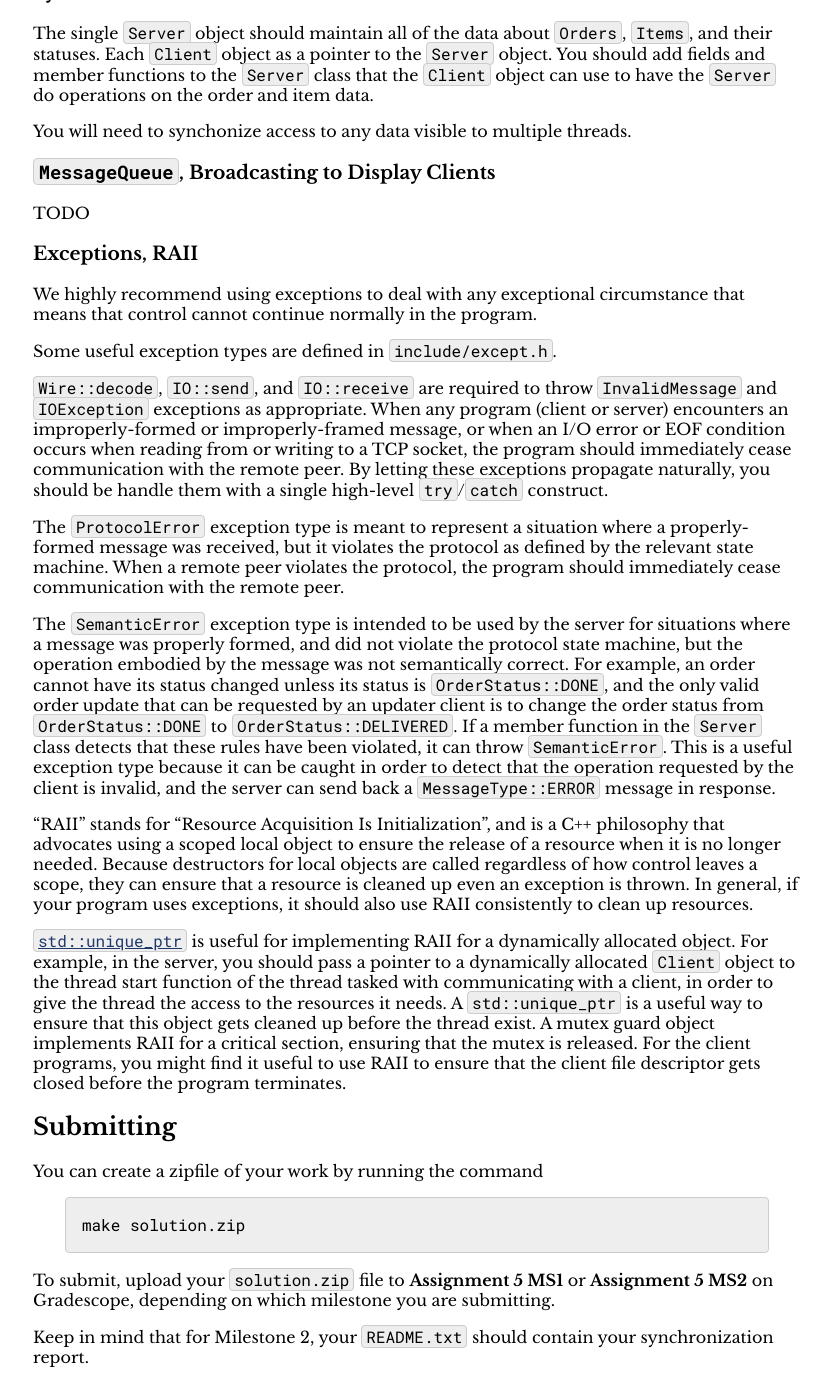
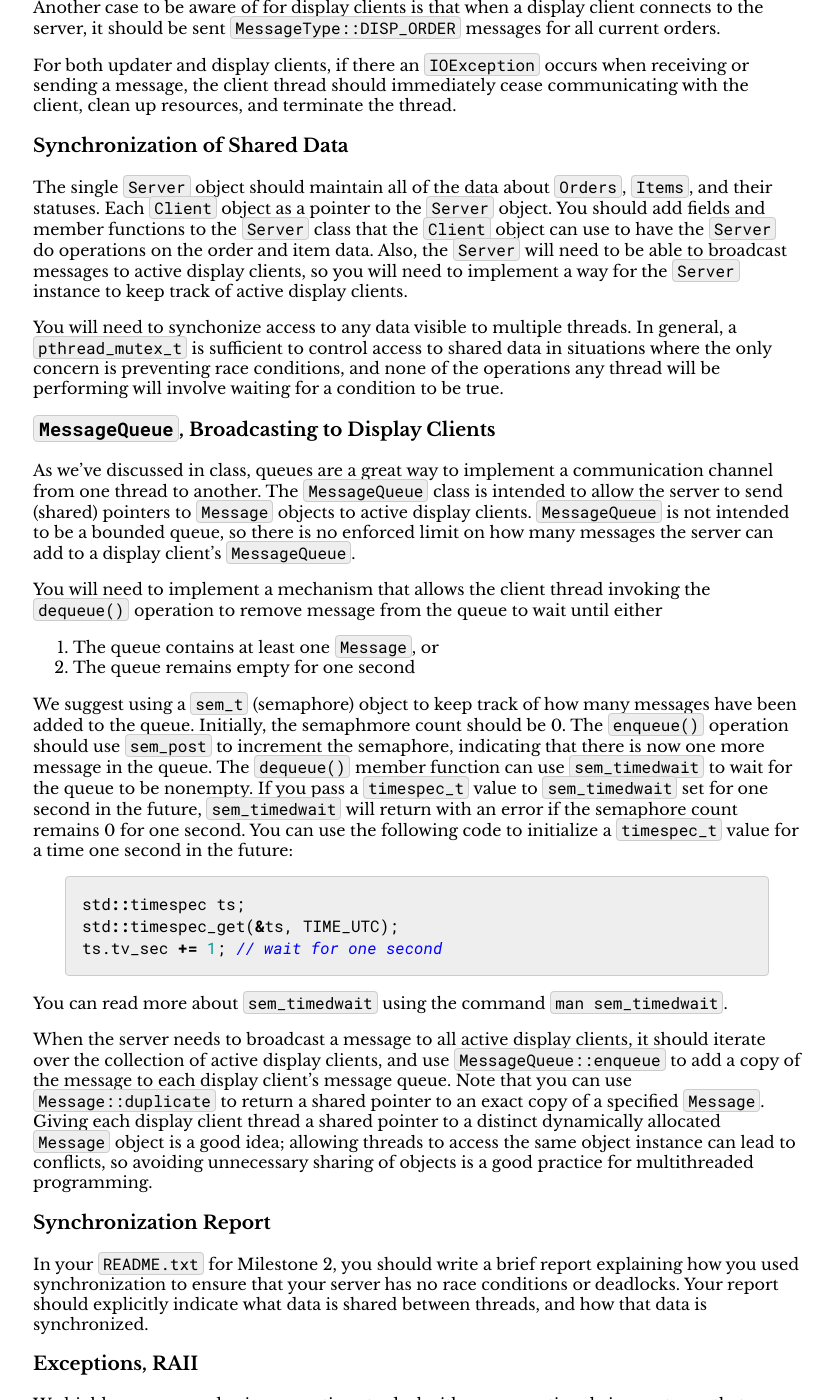
Before and after one commit to jhucsf/spring2026, a Jekyll site: the page built from assign/assign05.md, in a window 1280 px wide and 1400 px high, scrolled down 15941 px. Shown: the whole window, without its empty margins (223-1056 px from the left). Built offline with Jekyll 4.4.1, drawn with Linux system fonts in a browser that asks for light colours; some of the changed text lies outside the part shown.

Commit message:
MS2 content is ready?

````diff
--- a/assign/assign05.md
+++ b/assign/assign05.md
@@ -41,6 +41,13 @@ Updates:
 
 *4/15*: linked to a [screencast video](https://jh.hosted.panopto.com/Panopto/Pages/Viewer.aspx?id=42dc6767-076e-47a4-8bf0-b42d01350c73) with some suggestions for running
 and testing the client and server programs.
+
+*4/19*: added content to the [Server](#the-server) section, and added
+[Synchronization of Shared Data](#synchronization-of-shared-data),
+[`MessageQueue`, Broadcasting to Display Clients](#messagequeue-broadcasting-to-display-clients),
+and [Synchronization Report](#synchronization-report) sections.
+These changes include all of the information you should need to
+complete Milestone 2 of the assignment.
 
 ## Quick Guide
 
@@ -794,6 +801,10 @@ over the TCP connection. See the [`MessageQueue`, Broadcasting to Display
 Clients](#messagequeue-broadcasting-to-display-clients) for further
 details.
 
+Another case to be aware of for display clients is that when a display
+client connects to the server, it should be sent `MessageType::DISP_ORDER`
+messages for all current orders.
+
 For both updater and display clients, if there an `IOException` occurs
 when receiving or sending a message, the client thread should immediately
 cease communicating with the client, clean up resources, and terminate the
@@ -805,14 +816,65 @@ The single `Server` object should maintain all of the data about `Orders`,
 `Items`, and their statuses. Each `Client` object as a pointer to the
 `Server` object. You should add fields and member functions to the `Server`
 class that the `Client` object can use to have the `Server` do operations on
-the order and item data.
+the order and item data. Also, the `Server` will need to be able to
+broadcast messages to active display clients, so you will need to implement
+a way for the `Server` instance to keep track of active display clients.
 
 You will need to synchonize access to any data visible to multiple threads.
-
+In general, a `pthread_mutex_t` is sufficient to control access to shared
+data in situations where the only concern is preventing race conditions,
+and none of the operations any thread will be performing will involve
+waiting for a condition to be true.
 
 ### `MessageQueue`, Broadcasting to Display Clients
 
-TODO
+As we've discussed in class, queues are a great way to implement a communication
+channel from one thread to another. The `MessageQueue` class is intended to allow
+the server to send (shared) pointers to `Message` objects to active display
+clients. `MessageQueue` is not intended to be a bounded queue, so there is
+no enforced limit on how many messages the server can add to a display client's
+`MessageQueue`.
+
+You will need to implement a mechanism that allows the client thread invoking
+the `dequeue()` operation to remove message from the queue to wait until either
+
+1. The queue contains at least one `Message`, or
+2. The queue remains empty for one second
+
+We suggest using a `sem_t` (semaphore) object to keep track of how many messages
+have been added to the queue. Initially, the semaphmore count should be 0.
+The `enqueue()` operation should use `sem_post` to increment the semaphore,
+indicating that there is now one more message in the queue. The `dequeue()`
+member function can use `sem_timedwait` to wait for the queue to be nonempty.
+If you pass a `timespec_t` value to `sem_timedwait` set for one second in the
+future, `sem_timedwait` will return with an error if the semaphore count remains
+0 for one second. You can use the following code to initialize a `timespec_t`
+value for a time one second in the future:
+
+```c++
+std::timespec ts;
+std::timespec_get(&ts, TIME_UTC);
+ts.tv_sec += 1; // wait for one second
+```
+
+You can read more about `sem_timedwait` using the command `man sem_timedwait`.
+
+When the server needs to broadcast a message to all active display clients,
+it should iterate over the collection of active display clients, and use
+`MessageQueue::enqueue` to add a copy of the message to each display client's
+message queue. Note that you can use `Message::duplicate` to return a shared
+pointer to an exact copy of a specified `Message`. Giving each display client
+thread a shared pointer to a distinct dynamically allocated `Message` object
+is a good idea; allowing threads to access the same object instance can lead
+to conflicts, so avoiding unnecessary sharing of objects is a good practice
+for multithreaded programming.
+
+### Synchronization Report
+
+In your `README.txt` for Milestone 2, you should write a brief report
+explaining how you used synchronization to ensure that your server has
+no race conditions or deadlocks. Your report should explicitly indicate
+what data is shared between threads, and how that data is synchronized.
 
 ### Exceptions, RAII
 
````
